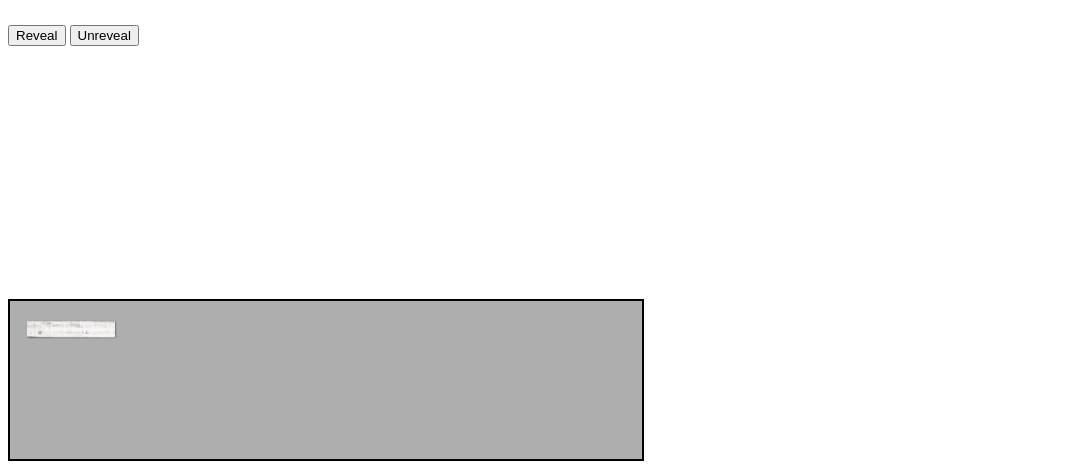
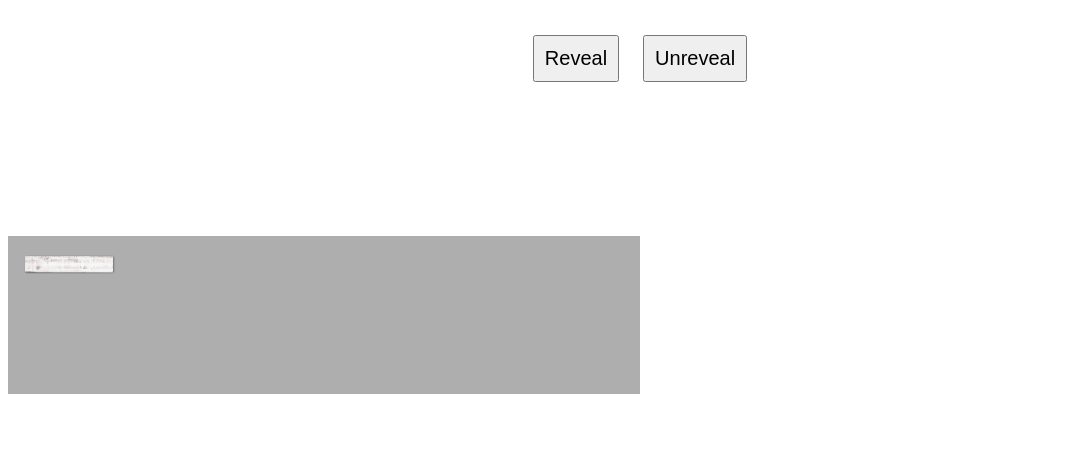
Before and after one commit to madsray/shiplap, a plain HTML site: page index.html in a window 1280 px wide. Shown: the part 472-945 px from the top of the page, without its empty margins (0-1072 px from the left). After the commit the page ends 878 px from the top, so only its background shows below. Drawn offline with nearby package versions, Linux system fonts and the light colour scheme.

Commit message:
styled buttons

```diff
--- a/index.html
+++ b/index.html
@@ -16,13 +16,15 @@
 
     </div>
     <p id="welcome">Are You Ready To See Your New Home?</p>
-
+<div id="buttons">
     <button class="button" type="button" name="button">Reveal</button>
     <button class="buttonun" type="button" name="button">Unreveal</button>
-
+</div>
 <br>
     <img id="shiplap" src="imgs/shiplapgif.gif" alt="shiplap">
 
+    <!-- <div class="succulent"> -->
 
+    </div>
   </body>
 </html>
--- a/main.css
+++ b/main.css
@@ -9,7 +9,7 @@
 }
 img{
   padding: 0px;
-  border: 2px solid black;
+  /* border: 2px solid black; */
 
 
 }
@@ -28,5 +28,29 @@ transform: translateX(0);
 }
 #shiplap{
   width: 50%;
-  margin-top: 20%;
+  margin-top: 10%;
 }
+/* .succulent{
+  margin-top: 10%;
+  width: 1000px;
+  height: 1000px;
+}
+.theImg:hover{
+  display: none;
+  border: 3px solid black;
+} */
+button{
+  padding: 10px;
+  font-size: 20px;
+  margin: 10px;
+
+}
+button:hover{
+  background-color: gray;
+  color: white;
+}
+#buttons{
+  display: block;
+  text-align: center;
+
+}
```
Also changed, not shown: app.js (+14 -2 lines), imgs/succulent.png (added).
